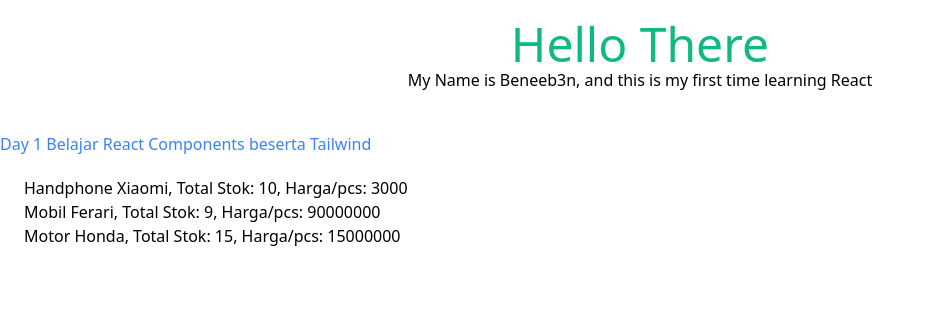
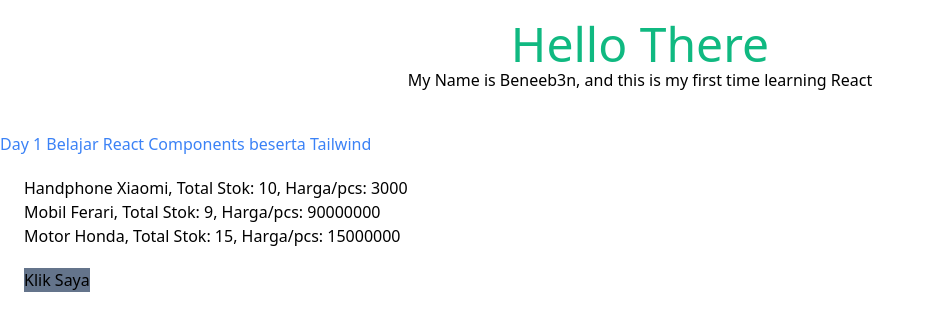
Before and after one commit to BenedictoGeraldo/FJ-React, a React (Vite) app: page / in a window 1280 px wide. Shown: the top 330 px of the page, without its empty margins (0-934 px from the left). Built offline with nearby package versions, Linux system fonts and the light colour scheme.

Commit message:
update day 1: event handling
button onClick

```diff
--- a/src/day1_basics/03_EventHandling.jsx
+++ b/src/day1_basics/03_EventHandling.jsx
@@ -0,0 +1,15 @@
+function EventHandling() {
+  const handleClick = () => {
+    alert("Button berhasil di klik!");
+  };
+
+  return (
+    <div>
+      <button onClick={handleClick} className="rounded-none bg-slate-500">
+        Klik Saya
+      </button>
+    </div>
+  );
+}
+
+export default EventHandling;
--- a/src/day1_basics/d1_mainApp.jsx
+++ b/src/day1_basics/d1_mainApp.jsx
@@ -1,5 +1,6 @@
 import BasicComponent from "./01_BasicComponent";
 import PropsExample from "./02_PropsExample";
+import EventHandling from "./03_EventHandling";
 
 function D1MainApp() {
   return (
@@ -18,6 +19,11 @@ function D1MainApp() {
       <section className="mx-6">
         <PropsExample />
       </section>
+
+      {/*section 3: event handling*/}
+      <section className="my-5 mx-6">
+        <EventHandling />
+      </section>
     </div>
   );
 }
```
